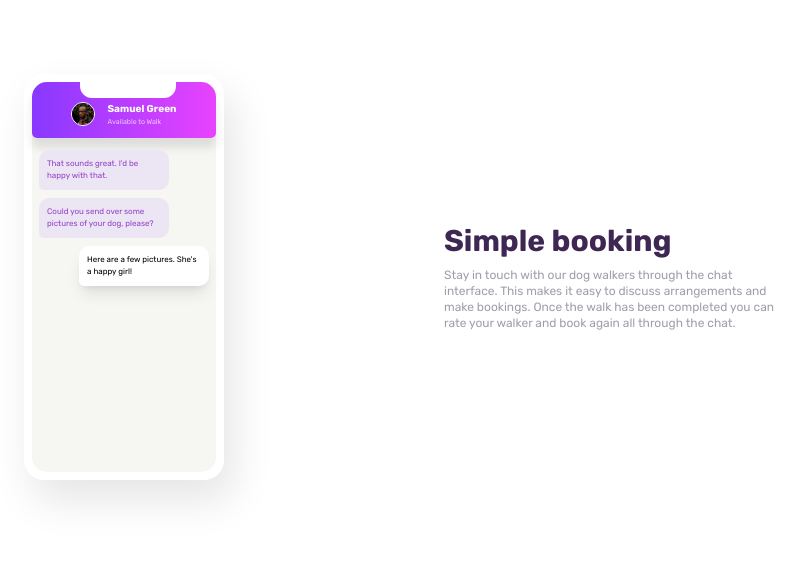
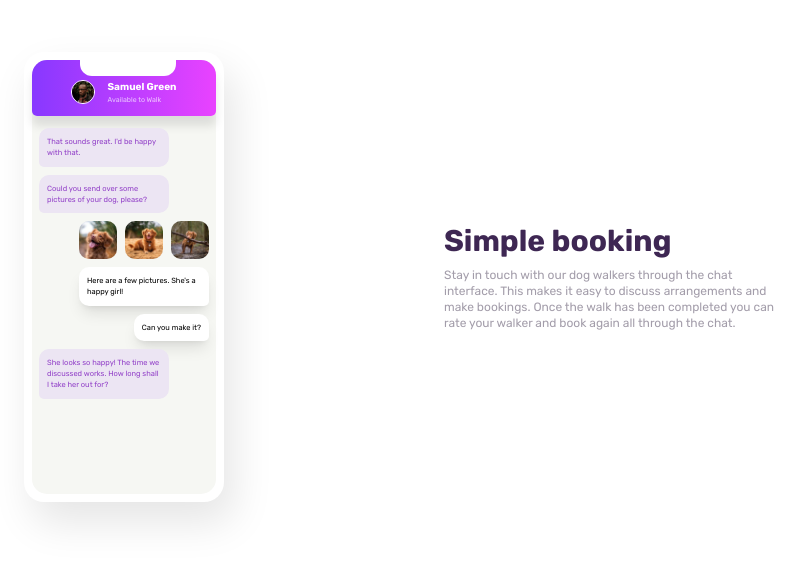
Before and after one commit to abdsa/my-frontend-mentor-challenges, a Next.js app: page /chat-app-css-illustration in a window 1280 px wide. Shown: the part 123-684 px from the top of the page, without its empty margins (196-1001 px from the left). Built offline with nearby package versions, Linux system fonts and the light colour scheme.

Commit message:
partially done

```diff
--- a/pages/chat-app-css-illustration.tsx
+++ b/pages/chat-app-css-illustration.tsx
@@ -2,6 +2,10 @@ import type { NextPage } from "next";
 import Head from "next/head";
 import Image from "next/image";
 import avatar from "../public/c-a-c-i-images/avatar.jpg";
+import dogImage1 from "../public/c-a-c-i-images/dog-image-1.jpg";
+import dogImage2 from "../public/c-a-c-i-images/dog-image-2.jpg";
+import dogImage3 from "../public/c-a-c-i-images/dog-image-3.jpg";
+
 import styles from "../styles/c-a-c-i.module.css";
 Image;
 const ChatAppIllustration: NextPage = () => {
@@ -11,7 +15,7 @@ const ChatAppIllustration: NextPage = () => {
         <title>Dowlk</title>
       </Head>
       <main className="grid grid-cols-1 grid-rows-2 place-items-center lg:grid-cols-2 lg:grid-rows-1">
-        <div className="relative grid  h-[406px] w-[200px] rounded-[20px] p-[8px] shadow-[9px_20px_40px_1px_rgb(0,0,0,0.1)]">
+        <div className="relative grid h-[450px] w-[200px] rounded-[20px] p-[8px] shadow-[9px_20px_40px_1px_rgb(0,0,0,0.1)]">
           <div className="notch absolute left-[28%] h-6 w-24 rounded-b-xl bg-white"></div>
           <div className="h-full w-full rounded-[15px] bg-light-grayish-violet-app-background">
             <div className="contact h-14 w-full rounded-t-[15px] rounded-b-[5px] bg-gradient-to-r from-light-violet to-light-magenta px-2 pt-5 text-white shadow-[0px_10px_10px_0px_rgb(0,0,0,0.1)]">
@@ -33,15 +37,39 @@ const ChatAppIllustration: NextPage = () => {
                 </div>
               </div>
             </div>
-            <div className="grid gap-2 px-[7px] py-3">
-              <div className="text-moderate-violet-chat-on-the-left text-[8px] rounded-[10px] rounded-bl-[5px] p-2 bg-[#ECE5F3] max-w-[130px] break-words">
+            <div className="grid gap-2 px-[7px] py-3 text-[7.5px]">
+              <div className="max-w-[130px] break-words rounded-[10px] rounded-bl-[5px] bg-[#ECE5F3] p-2 text-moderate-violet-chat-on-the-left">
                 That sounds great. I&apos;d be happy with that.
               </div>
-              <div className="text-moderate-violet-chat-on-the-left text-[8px] rounded-[10px] rounded-bl-[5px] p-2 bg-[#ECE5F3] max-w-[130px] break-words">
+              <div className="max-w-[130px] break-words rounded-[10px] rounded-bl-[5px] bg-[#ECE5F3] p-2 text-moderate-violet-chat-on-the-left">
                 Could you send over some pictures of your dog, please?
               </div>
-              <div className="place-self-end text-[8px] rounded-[10px] rounded-bl-[5px] p-2 bg-white max-w-[130px] break-words shadow-lg">
+              <div className="place-self-end grid grid-rows-1 grid-cols-3 gap-2 max-w-[130px]">
+                <Image
+                  src={dogImage1}
+                  alt="a happy dog"
+                  className="rounded-[10px]"
+                />
+                <Image
+                  src={dogImage2}
+                  alt="a happy dog"
+                  className="rounded-[10px]"
+                />
+                <Image
+                  src={dogImage3}
+                  alt="a happy dog"
+                  className="rounded-[10px]"
+                />
+              </div>
+
+              <div className="max-w-[130px] place-self-end break-words rounded-[10px] rounded-br-[5px] bg-white p-2 shadow-lg">
                 Here are a few pictures. She&apos;s a happy girl!
+              </div>
+              <div className="max-w-[130px] place-self-end break-words rounded-[10px] rounded-br-[5px] bg-white p-2 shadow-lg">
+                Can you make it?
+              </div>
+              <div className="max-w-[130px] break-words rounded-[10px] rounded-bl-[5px] bg-[#ECE5F3] p-2 text-moderate-violet-chat-on-the-left">
+                She looks so happy! The time we discussed works. How long shall I take her out for?
               </div>
             </div>
           </div>
```
